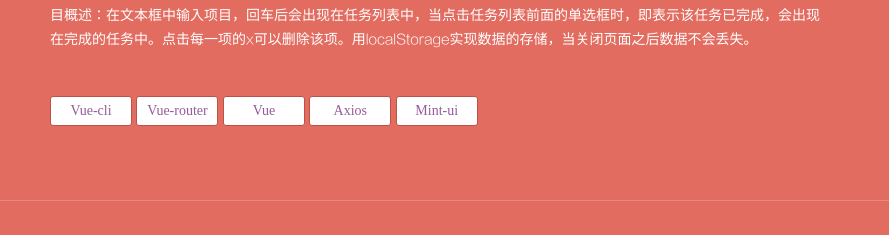
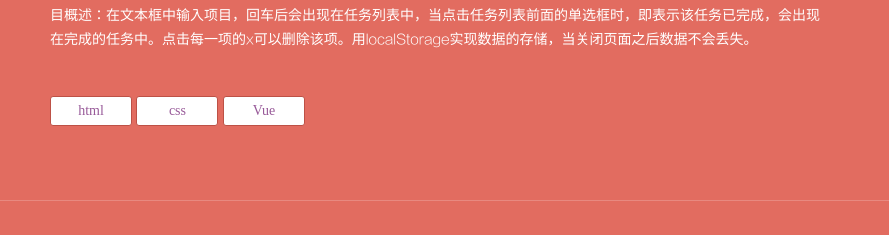
Before and after one commit to qidaiqiji/resume, a plain HTML site: page case/index.html in a window 1280 px wide. Shown: the part 2587-2822 px from the top of the page, 0-889 px from the left. Drawn offline with Linux system fonts and the light colour scheme.

Commit message:
个人简历

```diff
--- a/case/index.html
+++ b/case/index.html
@@ -582,7 +582,7 @@
             <li>
                 <div class="container pro">
                     <figure class="pro_figure">
-                        <img src="images/vue.png" alt="">
+                        <a href="https://github.com/qidaiqiji/vueProject/tree/master/vue-router"><img src="images/vue.png" alt=""></a>
                         <figcaption class="figure_title md-hidden">
                             <a href="https://github.com/qidaiqiji/vueProject/tree/master/vue-router">简易单页应用后台系统</a>
                             <span>2013.12.11 ~ 2015.10.09</span>
@@ -648,11 +648,9 @@
                           项目工具：引入vue.js文件，主要运用vue的指令，使用localStorage来存取数据。用watch对属性的变化进行深度监控。
                           项目概述：在文本框中输入项目，回车后会出现在任务列表中，当点击任务列表前面的单选框时，即表示该任务已完成，会出现在完成的任务中。点击每一项的x可以删除该项。用localStorage实现数据的存储，当关闭页面之后数据不会丢失。
                         </p>
-                        <button>Vue-cli</button>
-                        <button>Vue-router</button>
+                        <button>html</button>
+                        <button>css</button>
                         <button>Vue</button>
-                        <button>Axios</button>
-                        <button>Mint-ui</button>
                     </article>
                 </div>
             </li>
```
